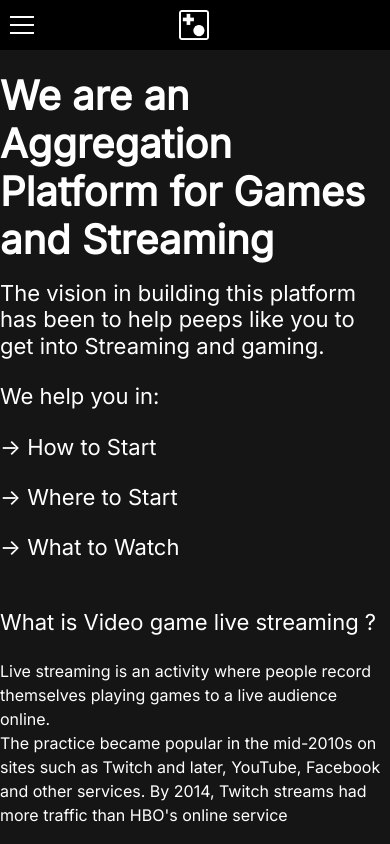
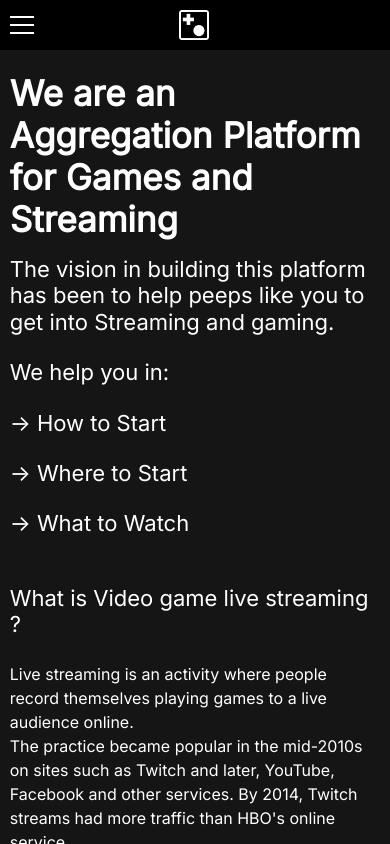
Before and after one commit to iDraciel/Game-discovery, a React (Create React App) app: page /about-us in a window 390 px wide. Built offline with nearby package versions, Linux system fonts and the light colour scheme.

Commit message:
Responsiveness Corrected

```diff
--- a/src/components/About/AboutUs.css
+++ b/src/components/About/AboutUs.css
@@ -104,7 +104,7 @@ p{
 }
 
 .twitter-button a:hover{
-  color:  #55ACEE;
+  color:  rgb(37, 148, 233);
 }
 
 .github-button{
@@ -132,6 +132,17 @@ p{
 }
 
 @media screen and (max-width:768px){
+  .wrapper{
+    width: 95%;
+    margin-left: auto;
+    margin-right: auto;
+  }
+
+  .about-main-heading{
+    font-weight: 600;
+    font-size: 35px;
+  }
+
   .profile-card{
     display:grid;
     margin-left: 4px;
```
